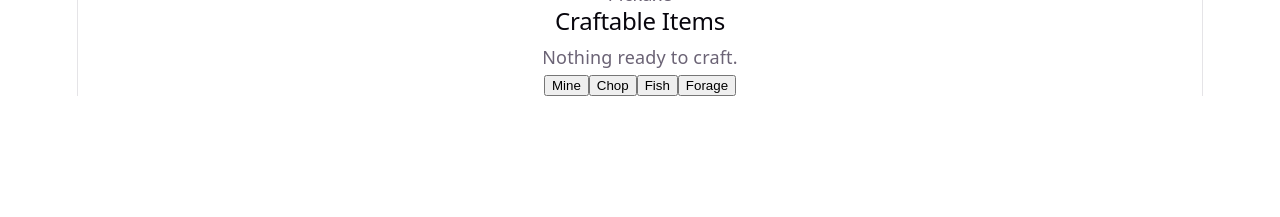
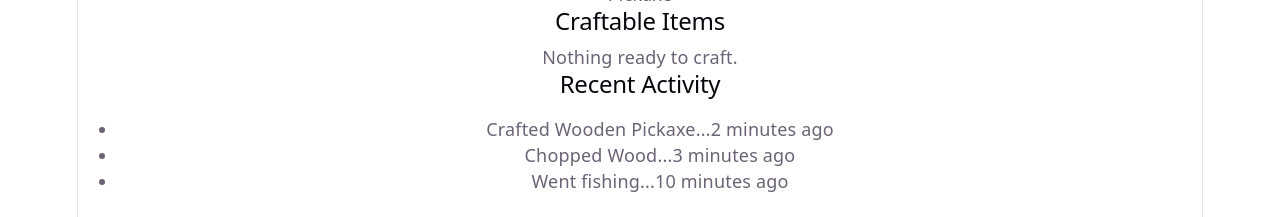
Before and after one commit to papyrity/fantasyRPG, a React (Vite) app in the folder fantasyFrontend/: page / in a window 1280 px wide. Shown: the part 735-952 px from the top of the page. Before the commit the page ends 831 px from the top, so only its background shows below. Built offline with nearby package versions, Linux system fonts and the light colour scheme.

Commit message:
added a recent activity panel to homepage

```diff
--- /dev/null
+++ b/fantasyFrontend/src/components/RecentActivity.jsx
@@ -0,0 +1,25 @@
+//placeholder data until backend is ready
+const recentsList = [
+    {id: 1, message: 'Crafted Wooden Pickaxe', timestamp: '2 minutes ago'},
+    {id: 2, message: 'Chopped Wood', timestamp: '3 minutes ago'},
+    {id: 3, message: 'Went fishing', timestamp: '10 minutes ago'}
+];
+
+function RecentActivity() {
+    return (
+        <div>
+            <h2>Recent Activity</h2>
+            {recentsList.length === 0 ? (
+                <p>No recent activity</p>
+            ) : (
+                <ul>
+                    {recentsList.map((activity) => (
+                        <li key={activity.id}>{activity.message}...{activity.timestamp}</li>
+                    ))}
+                </ul>
+            )}
+        </div>
+    )
+}
+
+export default RecentActivity;
--- a/fantasyFrontend/src/pages/HomePage.jsx
+++ b/fantasyFrontend/src/pages/HomePage.jsx
@@ -1,5 +1,6 @@
 import QuestPanel from "../components/QuestPanel"
 import CraftablesPanel from "../components/CraftablesPanel"
+import RecentActivity from "../components/RecentActivity"
 
 function HomePage() {
     return (
@@ -7,6 +8,7 @@ function HomePage() {
             <h1>Home</h1>
             <QuestPanel />
             <CraftablesPanel />
+            <RecentActivity />
         </div>
     )
 }
```
